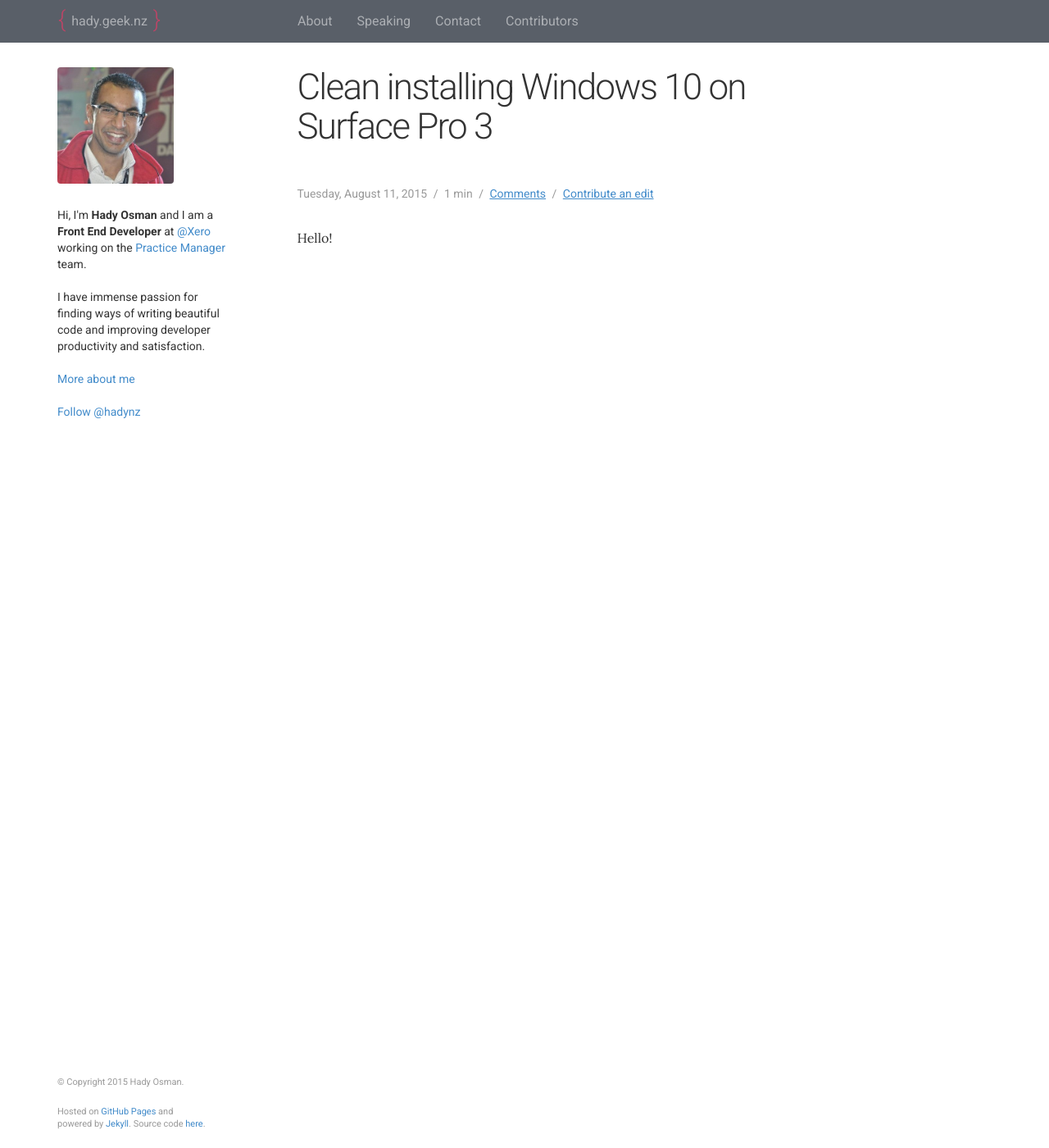
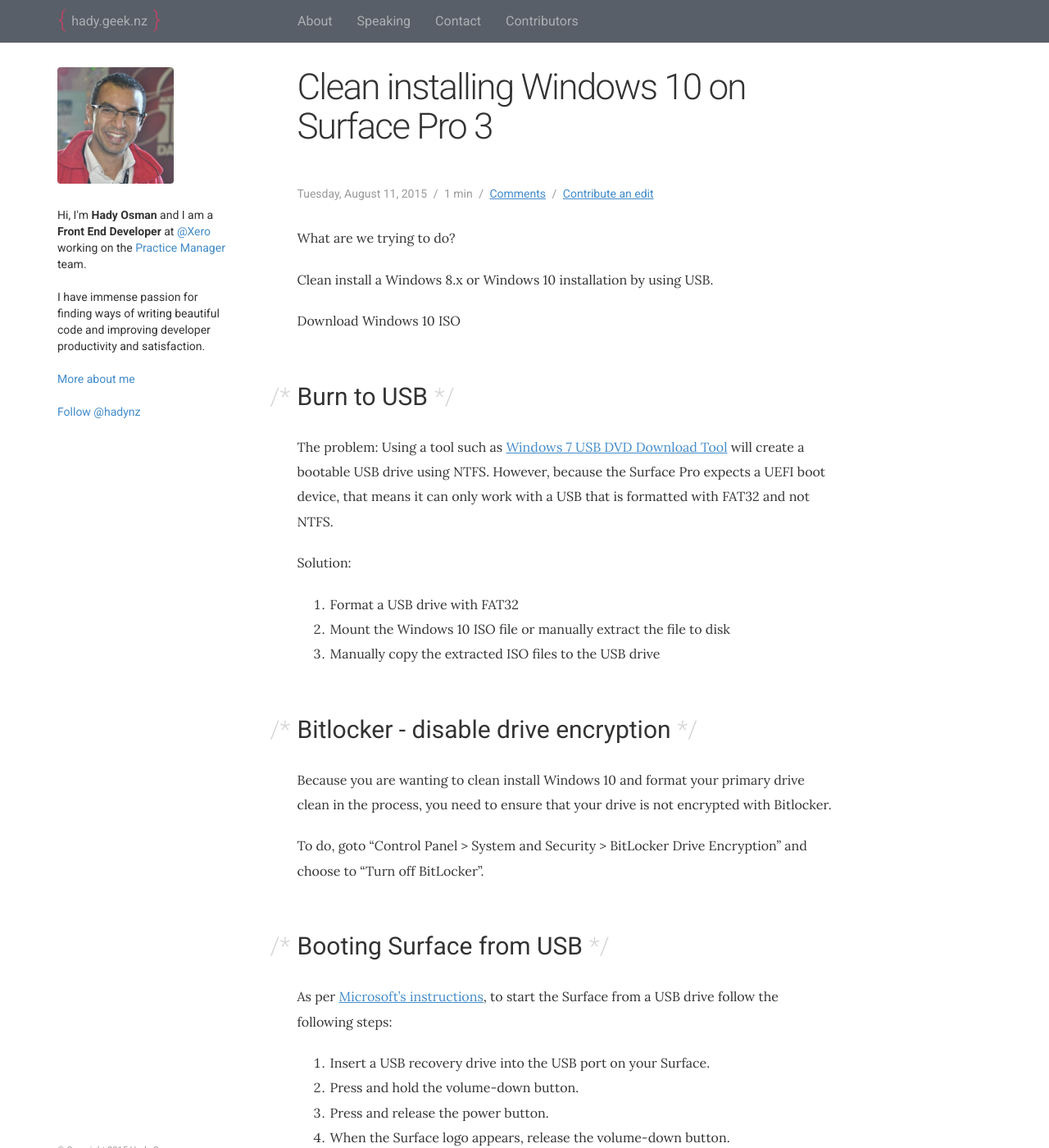
Before and after one commit to hadynz/hadynz.github.io, a Jekyll site: the page built from _posts/blog/2015-08-11-surface3-clean-install-windows10.md, in a window 1280 px wide and 1400 px high. Shown: the whole window at 82% size. Built offline with Jekyll 4.4.1, drawn with Linux system fonts in a browser that asks for light colours; comment, search, counter and statistics services are not loaded; some of the changed text lies outside the part shown.

Commit message:
Update 2015-08-11-surface3-clean-install-windows10.md

```diff
--- a/_posts/blog/2015-08-11-surface3-clean-install-windows10.md
+++ b/_posts/blog/2015-08-11-surface3-clean-install-windows10.md
@@ -8,4 +8,38 @@
 comments: true
 meta: true
 ---
-Hello!
+
+What are we trying to do?
+
+Clean install a Windows 8.x or Windows 10 installation by using USB.
+
+Download Windows 10 ISO
+
+## Burn to USB
+The problem: Using a tool such as [Windows 7 USB DVD Download Tool][1] will create a bootable USB drive using NTFS.
+However, because the Surface Pro expects a UEFI boot device, that means it can only work with a USB that is formatted
+with FAT32 and not NTFS.
+
+Solution:
+1. Format a USB drive with FAT32
+2. Mount the Windows 10 ISO file or manually extract the file to disk
+3. Manually copy the extracted ISO files to the USB drive
+
+## Bitlocker - disable drive encryption
+Because you are wanting to clean install Windows 10 and format your primary drive clean in the process, you need to ensure
+that your drive is not encrypted with Bitlocker.
+
+To do, goto "Control Panel > System and Security > BitLocker Drive Encryption" and choose to "Turn off BitLocker".
+
+## Booting Surface from USB
+As per [Microsoft's instructions][2], to start the Surface from a USB drive follow the following steps:
+
+1. Insert a USB recovery drive into the USB port on your Surface.
+2. Press and hold the volume-down button.
+3. Press and release the power button.
+4. When the Surface logo appears, release the volume-down button.
+
+Surface will start the software on your USB drive.
+
+[1]: https://www.microsoft.com/en-us/download/windows-usb-dvd-download-tool
+[2]: https://www.microsoft.com/surface/en-nz/support/storage-files-and-folders/boot-surface-from-usb-recovery-device
```
